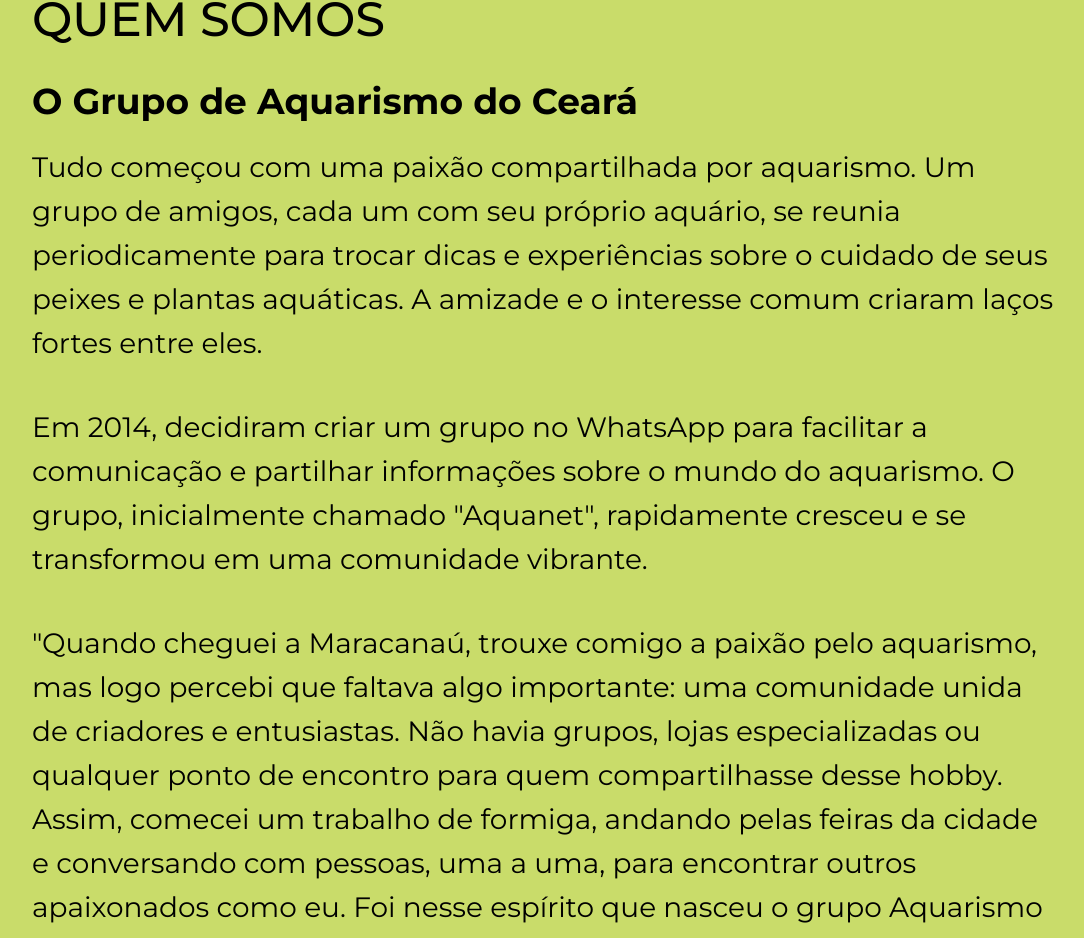
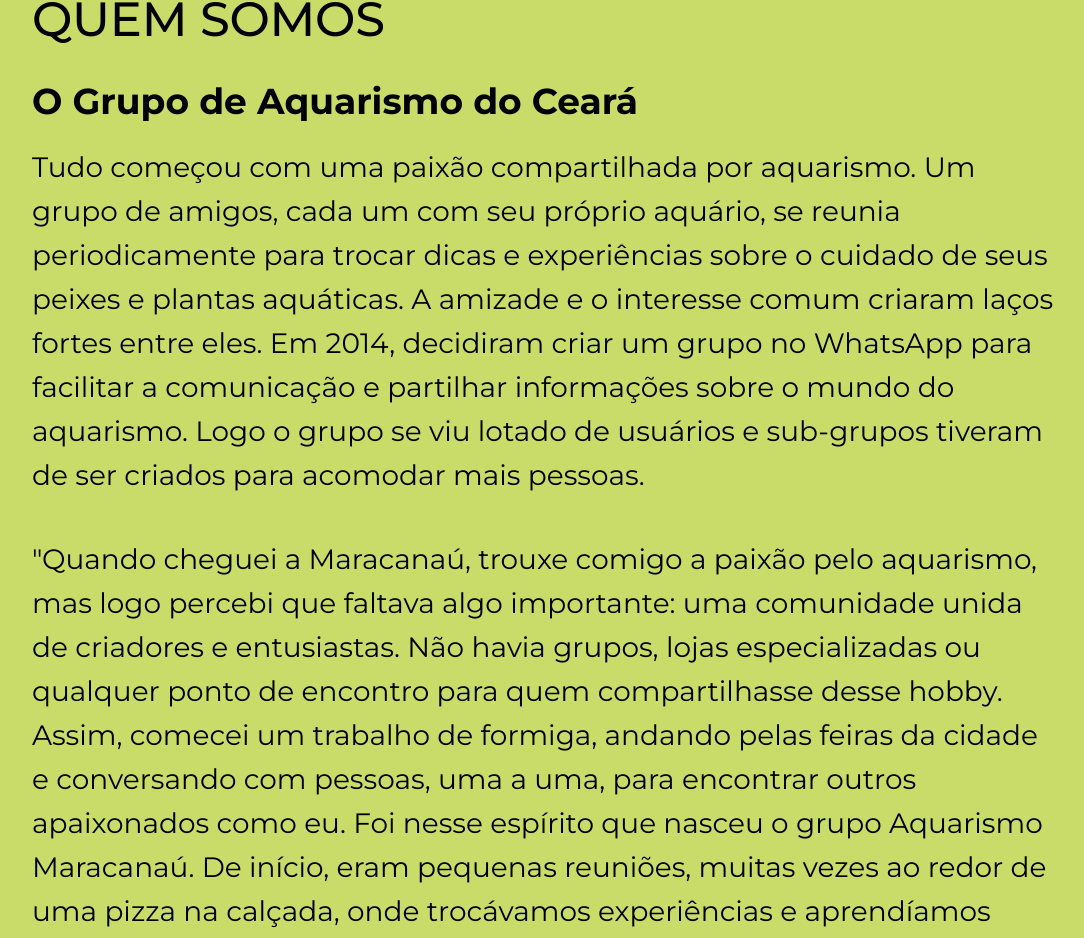
Before and after one commit to Chikrem/aquarismo, an Angular app: page / in a window 1280 px wide. Shown: the part 1119-2057 px from the top of the page, without its empty margins (96-1180 px from the left). Built offline with nearby package versions, Linux system fonts and the light colour scheme; no server answers; a web font is replaced by a local one.

Commit message:
Update home.component.html

```diff
--- a/src/app/pages/home/home.component.html
+++ b/src/app/pages/home/home.component.html
@@ -9,9 +9,7 @@
     <h1>QUEM SOMOS</h1>
     <h2><strong> O Grupo de Aquarismo do Ceará </strong></h2>
 
-    <h3>Tudo começou com uma paixão compartilhada por aquarismo. Um grupo de amigos, cada um com seu próprio aquário, se reunia periodicamente para trocar dicas e experiências sobre o cuidado de seus peixes e plantas aquáticas. A amizade e o interesse comum criaram laços fortes entre eles.</h3>
-
-    <h3>Em 2014, decidiram criar um grupo no WhatsApp para facilitar a comunicação e partilhar informações sobre o mundo do aquarismo. O grupo, inicialmente chamado "Aquanet", rapidamente cresceu e se transformou em uma comunidade vibrante.</h3>
+    <h3>Tudo começou com uma paixão compartilhada por aquarismo. Um grupo de amigos, cada um com seu próprio aquário, se reunia periodicamente para trocar dicas e experiências sobre o cuidado de seus peixes e plantas aquáticas. A amizade e o interesse comum criaram laços fortes entre eles. Em 2014, decidiram criar um grupo no WhatsApp para facilitar a comunicação e partilhar informações sobre o mundo do aquarismo. Logo o grupo se viu lotado de usuários e sub-grupos tiveram de ser criados para acomodar mais pessoas.</h3>
 
     <h3> "Quando cheguei a Maracanaú, trouxe comigo a paixão pelo aquarismo, mas logo percebi que faltava algo importante: uma comunidade unida de criadores e entusiastas. Não havia grupos, lojas especializadas ou qualquer ponto de encontro para quem compartilhasse desse hobby. Assim, comecei um trabalho de formiga, andando pelas feiras da cidade e conversando com pessoas, uma a uma, para encontrar outros apaixonados como eu. Foi nesse espírito que nasceu o grupo Aquarismo Maracanaú. De início, eram pequenas reuniões, muitas vezes ao redor de uma pizza na calçada, onde trocávamos experiências e aprendíamos juntos. Com o tempo, esse esforço deu frutos e, hoje, somos o maior grupo de aquarismo do nordeste. Crescemos com o apoio de marcas e empreendedores, incluindo vendedores, criadores, piscicultores e aquapaisagistas, todos acreditando na força do nosso projeto. Nos tornamos uma referência não apenas pelo tamanho, mas pela nossa dedicação às ações sociais, encontros e eventos que atraem pessoas de todas as partes, com presenças de destaque no cenário nacional. O trabalho dos nossos administradores, todos lojistas apaixonados pelo hobby, reforça nosso compromisso com a comunidade e nossa missão de continuar crescendo e inspirando outros. Nosso maior propósito? Ser referência no nordeste e manter viva a chama do aquarismo."</h3>
 
```
